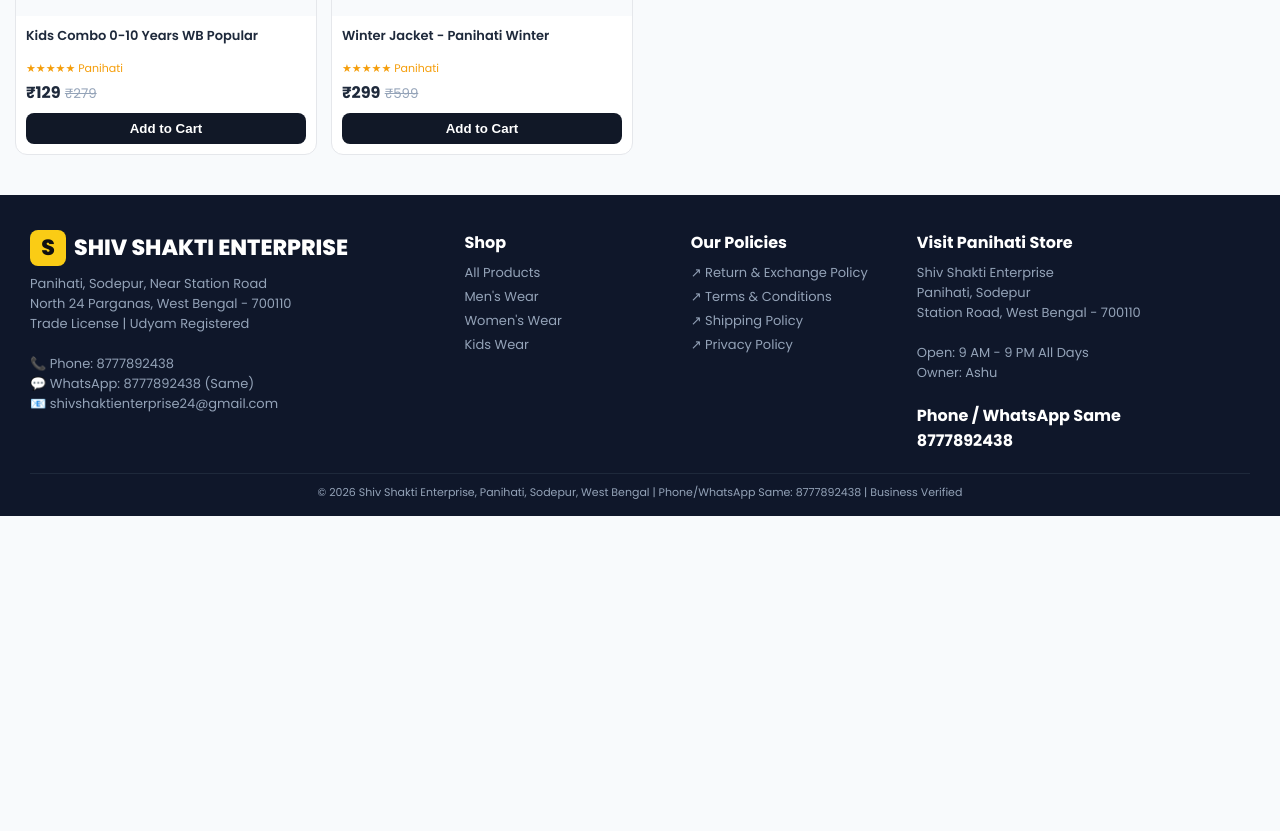
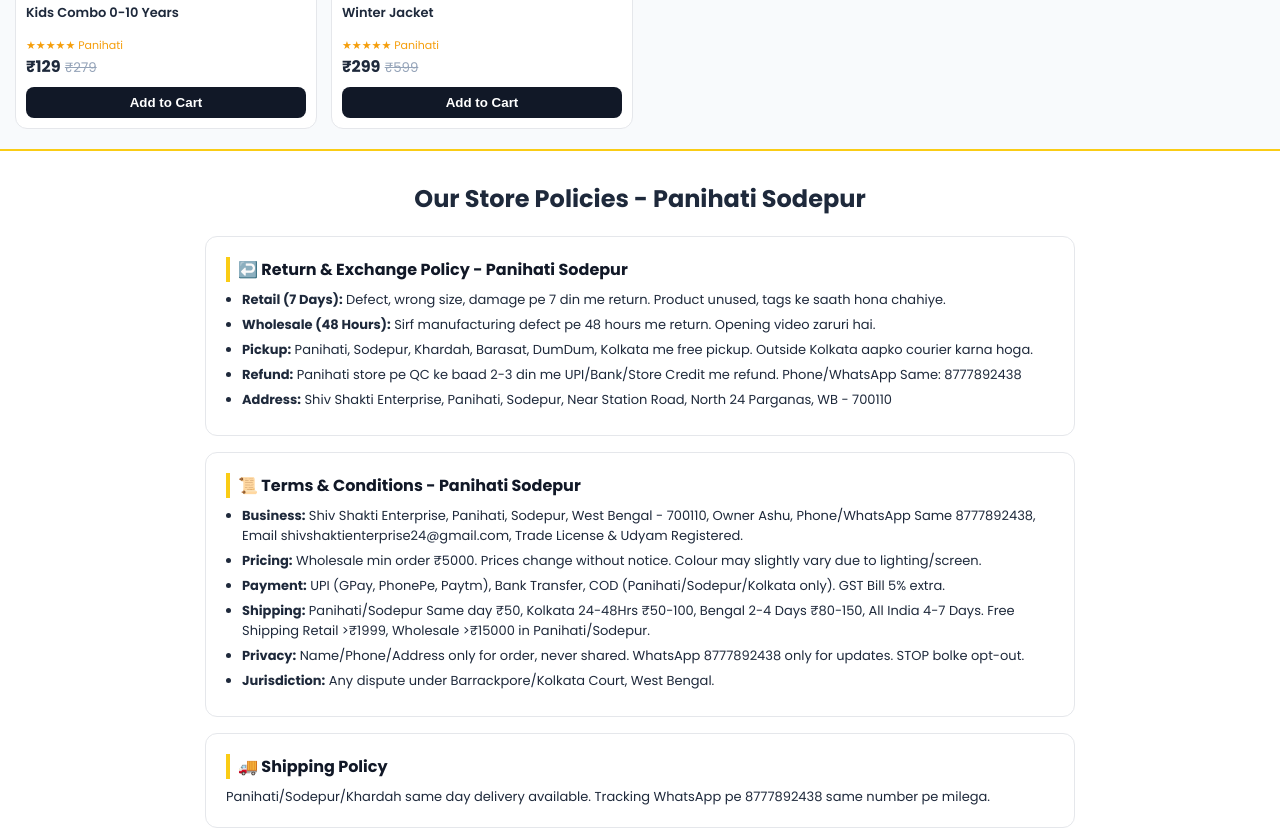
Before and after one commit to shshent/shivshaktihub, a plain HTML site: page index.html in a window 1280 px wide. Shown: the part 997-1828 px from the top of the page. Before the commit the page ends 1513 px from the top, so only its background shows below. Drawn offline with Linux system fonts and the light colour scheme.

Commit message:
Update HTML content and styling for store

```diff
--- a/index.html
+++ b/index.html
@@ -2,8 +2,8 @@
 <html lang="en">
 <head>
 <meta charset="UTF-8"><meta name="viewport" content="width=device-width,initial-scale=1.0">
-<title>SSE | Shiv Shakti Enterprise - Panihati Sodepur West Bengal - 8777892438</title>
-<link href="https://fonts.googleapis.com/css2?family=Poppins:wght@400;600;700;800&display=swap" rel="stylesheet">
+<title>SSE | Panihati Sodepur Garment Store - 8777892438</title>
+<link href="https://fonts.googleapis.com/css2?family=Poppins:wght@400;600;700&display=swap" rel="stylesheet">
 <style>
 *{margin:0;padding:0;box-sizing:border-box}body{font-family:'Poppins',sans-serif;background:#f8fafc;color:#1e293b}
 .container{max-width:1250px;margin:auto;padding:0 15px}a{text-decoration:none;color:inherit}
@@ -17,9 +17,10 @@
 .hero{margin:14px auto;background:linear-gradient(110deg,#111827 70%,#1f2937);border-radius:16px;color:#fff;display:grid;grid-template-columns:1.2fr .8fr;overflow:hidden}.hero-left{padding:30px}.hero-left h1{font-size:32px;line-height:1.15}.hero-left h1 b{color:#facc15}.hero-btn{background:#facc15;color:#111827;padding:11px 22px;border-radius:10px;font-weight:800;border:0;margin-top:12px;cursor:pointer}.hero-right{background:linear-gradient(135deg,#facc15,#f59e0b);display:grid;place-items:center;padding:18px;color:#111827;font-weight:800;text-align:center}
 .grid{display:grid;grid-template-columns:repeat(4,1fr);gap:14px}.card{background:#fff;border-radius:12px;border:1px solid #e5e7eb;overflow:hidden;position:relative}.card-img{height:180px;background:#f8fafc;display:grid;place-items:center;font-size:48px}.add-btn{width:100%;margin-top:8px;background:#111827;color:#fff;border:0;padding:8px;border-radius:8px;font-weight:700;cursor:pointer}
 .products{padding:20px 0}.sec-head{margin:18px 0 12px;display:flex;justify-content:space-between}
-footer{background:#0f172a;color:#94a3b8;padding:35px 0 15px;margin-top:20px}.footer-grid{display:grid;grid-template-columns:2fr 1fr 1fr 1.6fr;gap:18px}footer h4{color:#fff;margin-bottom:8px}footer a{display:block;margin:4px 0;font-size:13px}footer a:hover{color:#fff}
+.policy-sec{background:#fff;padding:30px 0;border-top:2px solid #facc15}.policy-box{border:1px solid #e5e7eb;border-radius:12px;padding:20px;margin-bottom:16px}.policy-box h3{font-size:16px;margin-bottom:8px;border-left:4px solid #facc15;padding-left:8px;color:#111827}.policy-box li{font-size:13px;margin:5px 0;margin-left:16px}
+footer{background:#0f172a;color:#94a3b8;padding:35px 0 15px;margin-top:20px}.footer-grid{display:grid;grid-template-columns:2fr 1fr 1fr 1.6fr;gap:18px}footer h4{color:#fff;margin-bottom:8px}footer a{display:block;margin:5px 0;font-size:13px;cursor:pointer}footer a:hover{color:#facc15}
 #cartDrawer{position:fixed;top:0;right:-100%;width:380px;max-width:92vw;height:100%;background:#fff;z-index:100;transition:.3s;display:flex;flex-direction:column}#cartDrawer.open{right:0}.overlay{position:fixed;inset:0;background:rgba(0,0,0,.4);display:none;z-index:90}.overlay.show{display:block}
-@media(max-width:900px){.grid{grid-template-columns:repeat(2,1fr)}.hero{grid-template-columns:1fr}}
+@media(max-width:900px){.grid{grid-template-columns:repeat(2,1fr)}.hero{grid-template-columns:1fr}.footer-grid{grid-template-columns:1fr 1fr}}
 </style>
 </head>
 <body>
@@ -27,34 +28,60 @@
 <header><div class="container"><div class="header-main">
 <div class="logo"><div class="logo-icon">S</div>SHIV SHAKTI</div>
 <div class="search-box"><input id="searchInput" onkeyup="filterProducts()" placeholder="Search T-Shirt, Kurti, Kids..."><button onclick="filterProducts()">Search</button></div>
-<div style="text-align:right;line-height:1.2"><div style="font-size:11px;color:#64748b">Phone / WhatsApp Same</div><div style="font-weight:800;font-size:13px">8777892438</div><div style="font-size:10px">Panihati, Sodepur</div></div>
+<div style="text-align:right;line-height:1.2"><div style="font-size:11px;color:#64748b">Phone / WhatsApp Same</div><div style="font-weight:800;font-size:13px">8777892438</div></div>
 <div class="cart-btn" onclick="openCart()">🛒<div class="cart-count" id="cartCount">0</div></div>
 </div><div class="cat-bar"><span class="active" onclick="filterCat('all',this)">All</span><span onclick="filterCat('mens',this)">Men's Wear</span><span onclick="filterCat('womens',this)">Women's Wear</span><span onclick="filterCat('kids',this)">Kids Wear</span><span onclick="filterCat('winter',this)">Winter</span></div></div></header>
 
-<div class="container hero"><div class="hero-left"><h1>Panihati Sodepur Biggest <b>Garment Wholesale</b> Store</h1><p style="color:#cbd5e1;font-size:13px;margin-top:8px">Shiv Shakti Enterprise - Trusted store in Panihati, Sodepur, West Bengal. Business Verified. Phone/WhatsApp Same: <b style="color:#fff">8777892438</b></p><button class="hero-btn" onclick="document.getElementById('prodSec').scrollIntoView()">SHOP NOW - 50% OFF</button></div><div class="hero-right"><div><div style="font-size:48px">👕👚👶</div><div>PANIHATI STORE</div><div style="font-size:12px;margin-top:4px">Sodepur, WB - 700110<br>Phone/WhatsApp Same<br><b style="font-size:18px">8777892438</b></div></div></div></div>
+<div class="container hero"><div class="hero-left"><h1>Panihati Sodepur Biggest <b>Garment Wholesale</b> Store</h1><p style="color:#cbd5e1;font-size:13px;margin-top:8px">Shiv Shakti Enterprise - Panihati, Sodepur, West Bengal - 700110. Phone/WhatsApp Same: <b style="color:#fff">8777892438</b></p><button class="hero-btn" onclick="document.getElementById('prodSec').scrollIntoView()">SHOP NOW - 50% OFF</button></div><div class="hero-right"><div><div style="font-size:48px">👕👚👶</div><div>PANIHATI STORE</div><div style="font-size:12px">Phone/WhatsApp Same<br><b style="font-size:18px">8777892438</b></div></div></div></div>
 
-<section class="container products" id="prodSec"><div class="sec-head"><h2>🔥 Trending in Panihati Sodepur</h2><span style="font-size:12px;color:#64748b">Phone/WhatsApp: 8777892438</span></div><div class="grid" id="productGrid"></div></section>
+<section class="container products" id="prodSec"><div class="sec-head"><h2>🔥 Trending in Panihati Sodepur</h2></div><div class="grid" id="productGrid"></div></section>
+
+<!-- RETURN & TERMS SECTION - AB YAHI PE AA JAYEGA -->
+<section class="policy-sec" id="policies"><div class="container" style="max-width:900px">
+<h2 style="text-align:center;margin-bottom:20px">Our Store Policies - Panihati Sodepur</h2>
+
+<div class="policy-box" id="return"><h3>↩️ Return & Exchange Policy - Panihati Sodepur</h3>
+<ul>
+<li><b>Retail (7 Days):</b> Defect, wrong size, damage pe 7 din me return. Product unused, tags ke saath hona chahiye.</li>
+<li><b>Wholesale (48 Hours):</b> Sirf manufacturing defect pe 48 hours me return. Opening video zaruri hai.</li>
+<li><b>Pickup:</b> Panihati, Sodepur, Khardah, Barasat, DumDum, Kolkata me free pickup. Outside Kolkata aapko courier karna hoga.</li>
+<li><b>Refund:</b> Panihati store pe QC ke baad 2-3 din me UPI/Bank/Store Credit me refund. Phone/WhatsApp Same: 8777892438</li>
+<li><b>Address:</b> Shiv Shakti Enterprise, Panihati, Sodepur, Near Station Road, North 24 Parganas, WB - 700110</li>
+</ul></div>
+
+<div class="policy-box" id="terms"><h3>📜 Terms & Conditions - Panihati Sodepur</h3>
+<ul>
+<li><b>Business:</b> Shiv Shakti Enterprise, Panihati, Sodepur, West Bengal - 700110, Owner Ashu, Phone/WhatsApp Same 8777892438, Email shivshaktienterprise24@gmail.com, Trade License & Udyam Registered.</li>
+<li><b>Pricing:</b> Wholesale min order ₹5000. Prices change without notice. Colour may slightly vary due to lighting/screen.</li>
+<li><b>Payment:</b> UPI (GPay, PhonePe, Paytm), Bank Transfer, COD (Panihati/Sodepur/Kolkata only). GST Bill 5% extra.</li>
+<li><b>Shipping:</b> Panihati/Sodepur Same day ₹50, Kolkata 24-48Hrs ₹50-100, Bengal 2-4 Days ₹80-150, All India 4-7 Days. Free Shipping Retail >₹1999, Wholesale >₹15000 in Panihati/Sodepur.</li>
+<li><b>Privacy:</b> Name/Phone/Address only for order, never shared. WhatsApp 8777892438 only for updates. STOP bolke opt-out.</li>
+<li><b>Jurisdiction:</b> Any dispute under Barrackpore/Kolkata Court, West Bengal.</li>
+</ul></div>
+
+<div class="policy-box" id="shipping"><h3>🚚 Shipping Policy</h3><p style="font-size:13px">Panihati/Sodepur/Khardah same day delivery available. Tracking WhatsApp pe 8777892438 same number pe milega.</p></div>
+</div></section>
 
 <footer><div class="container"><div class="footer-grid">
 <div><div class="logo" style="color:#fff"><div class="logo-icon" style="background:#facc15;color:#111">S</div>SHIV SHAKTI ENTERPRISE</div><p style="font-size:13px;margin-top:8px">Panihati, Sodepur, Near Station Road<br>North 24 Parganas, West Bengal - 700110<br>Trade License | Udyam Registered<br><br>📞 Phone: 8777892438<br>💬 WhatsApp: 8777892438 (Same)<br>📧 shivshaktienterprise24@gmail.com</p></div>
-<div><h4>Shop</h4><a href="#prodSec">All Products</a><a href="#prodSec">Men's Wear</a><a href="#prodSec">Women's Wear</a><a href="#prodSec">Kids Wear</a></div>
-<div><h4>Our Policies</h4><a href="return.html" target="_blank">↗ Return & Exchange Policy</a><a href="terms.html" target="_blank">↗ Terms & Conditions</a><a href="return.html" target="_blank">↗ Shipping Policy</a><a href="terms.html" target="_blank">↗ Privacy Policy</a></div>
-<div><h4>Visit Panihati Store</h4><p style="font-size:13px">Shiv Shakti Enterprise<br>Panihati, Sodepur<br>Station Road, West Bengal - 700110<br><br>Open: 9 AM - 9 PM All Days<br>Owner: Ashu<br><br><b style="color:#fff;font-size:16px">Phone / WhatsApp Same<br>8777892438</b></p></div>
-</div><div style="text-align:center;margin-top:20px;border-top:1px solid #1e293b;padding-top:10px;font-size:11px">© 2026 Shiv Shakti Enterprise, Panihati, Sodepur, West Bengal | Phone/WhatsApp Same: 8777892438 | Business Verified</div></div></footer>
+<div><h4>Shop</h4><a onclick="filterCat('all',document.querySelector('.cat-bar span'))">All Products</a><a onclick="filterCat('mens',document.querySelectorAll('.cat-bar span')[1])">Men's Wear</a><a onclick="filterCat('womens',document.querySelectorAll('.cat-bar span')[2])">Women's Wear</a><a onclick="filterCat('kids',document.querySelectorAll('.cat-bar span')[3])">Kids Wear</a></div>
+<div><h4>Our Policies</h4><a href="#return">↗ Return & Exchange Policy</a><a href="#terms">↗ Terms & Conditions</a><a href="#shipping">↗ Shipping Policy</a><a href="#terms">↗ Privacy Policy</a></div>
+<div><h4>Visit Panihati Store</h4><p style="font-size:13px">Shiv Shakti Enterprise<br>Panihati, Sodepur<br>Station Road, WB - 700110<br><br>Open: 9 AM - 9 PM All Days<br>Owner: Ashu<br><br><b style="color:#fff;font-size:16px">Phone / WhatsApp Same<br>8777892438</b></p></div>
+</div><div style="text-align:center;margin-top:20px;border-top:1px solid #1e293b;padding-top:10px;font-size:11px">© 2026 Shiv Shakti Enterprise, Panihati, Sodepur, West Bengal | Phone/WhatsApp Same: 8777892438</div></div></footer>
 
 <div class="overlay" id="overlay" onclick="closeCart()"></div>
 <div id="cartDrawer"><div style="padding:16px;border-bottom:1px solid #eee;display:flex;justify-content:space-between;font-weight:700"><span>Cart (<span id="cartCount2">0</span>)</span><span onclick="closeCart()" style="cursor:pointer">✕</span></div><div style="flex:1;overflow:auto;padding:10px" id="cartItems"><p style="text-align:center;color:#94a3b8;margin-top:40px">Empty 🛒</p></div><div style="border-top:1px solid #eee;padding:12px;background:#f8fafc"><div style="display:flex;justify-content:space-between;font-weight:800"><span>Total</span><span id="grandTotal">₹0</span></div><button onclick="checkoutWA()" style="width:100%;background:#25D366;color:#fff;border:0;padding:12px;border-radius:10px;font-weight:800;margin-top:8px;cursor:pointer">Checkout on WhatsApp - 8777892438 💬</button></div></div>
 
 <script>
-const products=[{id:1,name:"Men's Cotton T-Shirt Combo 3 Pcs - Panihati Special",cat:"mens",price:149,mrp:299,icon:"👕"},{id:2,name:"Men's Slim Jeans 28-36 - Sodepur",cat:"mens",price:399,mrp:799,icon:"👖"},{id:3,name:"Women's Jaipur Kurti S-XXL",cat:"womens",price:199,mrp:399,icon:"👚"},{id:4,name:"Women's Saree Daily Wear",cat:"womens",price:249,mrp:499,icon:"🥻"},{id:5,name:"Kids Combo 0-10 Years WB Popular",cat:"kids",price:129,mrp:279,icon:"👶"},{id:6,name:"Winter Jacket - Panihati Winter",cat:"winter",price:299,mrp:599,icon:"🧥"}];
+const products=[{id:1,name:"Men's Cotton T-Shirt Combo 3 Pcs",cat:"mens",price:149,mrp:299,icon:"👕"},{id:2,name:"Men's Slim Jeans 28-36",cat:"mens",price:399,mrp:799,icon:"👖"},{id:3,name:"Women's Jaipur Kurti S-XXL",cat:"womens",price:199,mrp:399,icon:"👚"},{id:4,name:"Saree Daily Wear",cat:"womens",price:249,mrp:499,icon:"🥻"},{id:5,name:"Kids Combo 0-10 Years",cat:"kids",price:129,mrp:279,icon:"👶"},{id:6,name:"Winter Jacket",cat:"winter",price:299,mrp:599,icon:"🧥"}];
 let cart=[];let cur='all';
-function render(list){let g=document.getElementById('productGrid');g.innerHTML='';list.forEach(p=>{let inc=cart.find(c=>c.id===p.id);g.innerHTML+=`<div class="card"><div style="position:absolute;top:6px;left:6px;background:#ef4444;color:#fff;padding:2px 6px;border-radius:4px;font-size:10px;font-weight:700">${Math.round((1-p.price/p.mrp)*100)}% OFF</div><div class="card-img">${p.icon}</div><div style="padding:10px"><div style="font-size:13px;font-weight:600;height:34px;overflow:hidden">${p.name}</div><div style="font-size:11px;color:#f59e0b">★★★★★ Panihati</div><div style="margin-top:3px"><b>₹${p.price}</b> <small style="color:#94a3b8;text-decoration:line-through">₹${p.mrp}</small></div><button class="add-btn" onclick="addToCart(${p.id})">${inc?'✓ '+inc.qty+' Added':'Add to Cart'}</button></div></div>`});}
+function render(list){let g=document.getElementById('productGrid');g.innerHTML='';list.forEach(p=>{let inc=cart.find(c=>c.id===p.id);g.innerHTML+=`<div class="card"><div style="position:absolute;top:6px;left:6px;background:#ef4444;color:#fff;padding:2px 6px;border-radius:4px;font-size:10px;font-weight:700">${Math.round((1-p.price/p.mrp)*100)}% OFF</div><div class="card-img">${p.icon}</div><div style="padding:10px"><div style="font-size:13px;font-weight:600;height:34px;overflow:hidden">${p.name}</div><div style="font-size:11px;color:#f59e0b">★★★★★ Panihati</div><div><b>₹${p.price}</b> <small style="color:#94a3b8;text-decoration:line-through">₹${p.mrp}</small></div><button class="add-btn" onclick="addToCart(${p.id})">${inc?'✓ '+inc.qty+' Added':'Add to Cart'}</button></div></div>`});}
 function addToCart(id){let it=cart.find(c=>c.id===id);if(it)it.qty++;else cart.push({...products.find(p=>p.id===id),qty:1});update();render(getF());openCart();}
 function update(){let c=cart.reduce((s,x)=>s+x.qty,0);document.getElementById('cartCount').innerText=c;document.getElementById('cartCount2').innerText=c;let d=document.getElementById('cartItems');if(cart.length==0)d.innerHTML='<p style="text-align:center;color:#94a3b8;margin-top:40px">Empty 🛒</p>';else{d.innerHTML='';cart.forEach((x,i)=>{d.innerHTML+=`<div style="display:flex;gap:8px;border:1px solid #f1f5f9;padding:8px;border-radius:8px;margin-bottom:6px"><div style="font-size:24px">${x.icon}</div><div style="flex:1"><div style="font-size:12px;font-weight:600">${x.name}</div><div style="font-size:11px">₹${x.price} x ${x.qty} = <b>₹${x.price*x.qty}</b></div></div><span onclick="cart.splice(${i},1);update();render(getF())" style="color:#ef4444;font-size:11px;cursor:pointer">✕</span></div>`});}let tot=cart.reduce((s,x)=>s+x.price*x.qty,0);document.getElementById('grandTotal').innerText='₹'+tot;}
 function getF(){let t=document.getElementById('searchInput').value.toLowerCase();return products.filter(p=>(cur=='all'||p.cat==cur)&&p.name.toLowerCase().includes(t));}
 function filterProducts(){render(getF());}function filterCat(c,el){cur=c;document.querySelectorAll('.cat-bar span').forEach(s=>s.classList.remove('active'));el.classList.add('active');filterProducts();}
 function openCart(){document.getElementById('cartDrawer').classList.add('open');document.getElementById('overlay').classList.add('show');}function closeCart(){document.getElementById('cartDrawer').classList.remove('open');document.getElementById('overlay').classList.remove('show');}
-function checkoutWA(){if(cart.length==0){alert('Cart empty');return}let msg="Hi Shiv Shakti Enterprise Panihati Sodepur,%0A%0AI want to order:%0A";cart.forEach(c=>{msg+=`• ${c.name} - Qty ${c.qty} - ₹${c.price*c.qty}%0A`});let tot=cart.reduce((s,x)=>s+x.price*x.qty,0);msg+=`%0ATotal: ₹${tot}%0AName:%0AAddress: Panihati/Sodepur%0APhone:%0A%0AFrom website - Phone/WhatsApp Same: 8777892438`;window.open(`https://wa.me/918777892438?text=${msg}`,'_blank');}
+function checkoutWA(){if(cart.length==0){alert('Cart empty');return}let msg="Hi Shiv Shakti Enterprise Panihati Sodepur,%0A%0AOrder:%0A";cart.forEach(c=>{msg+=`• ${c.name} - Qty ${c.qty} - ₹${c.price*c.qty}%0A`});let tot=cart.reduce((s,x)=>s+x.price*x.qty,0);msg+=`%0ATotal: ₹${tot}%0AName:%0AAddress:%0A%0APhone/WhatsApp: 8777892438`;window.open(`https://wa.me/918777892438?text=${msg}`,'_blank');}
 render(products);
 </script>
 </body>
```
